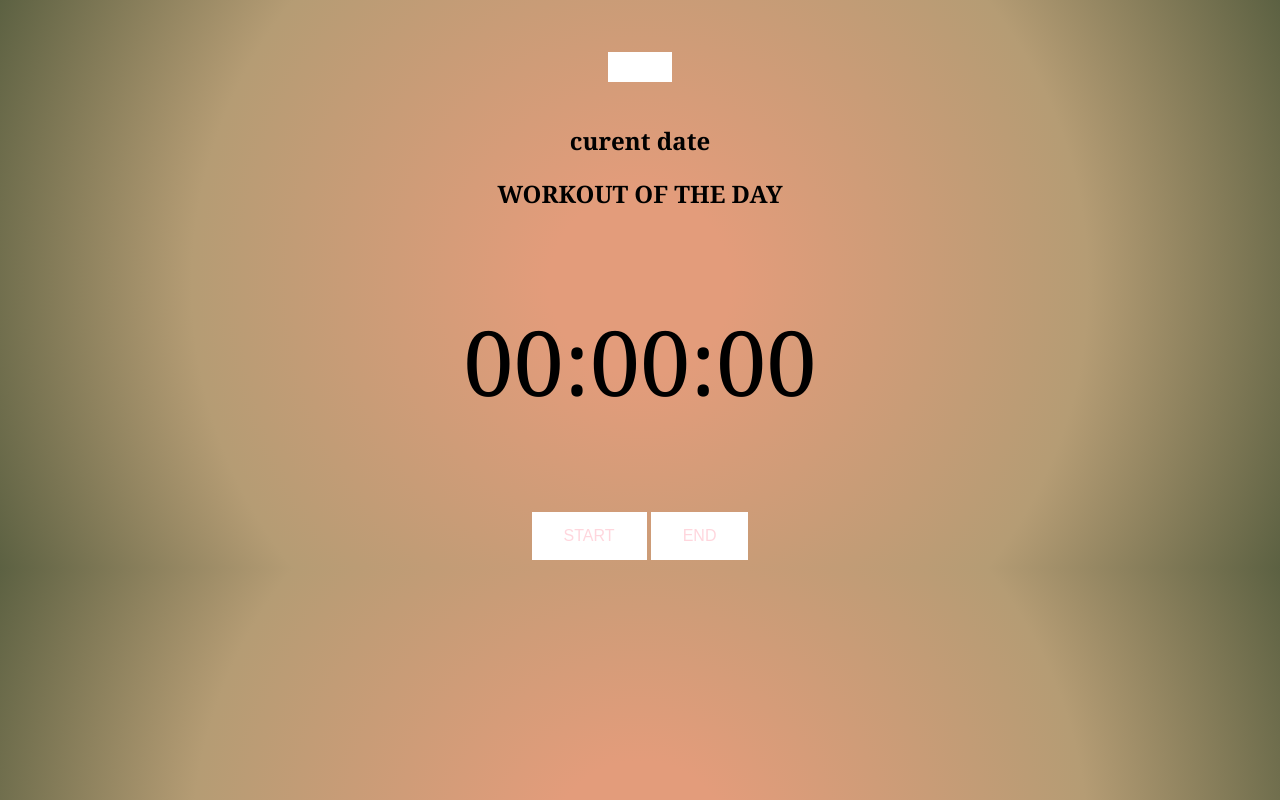
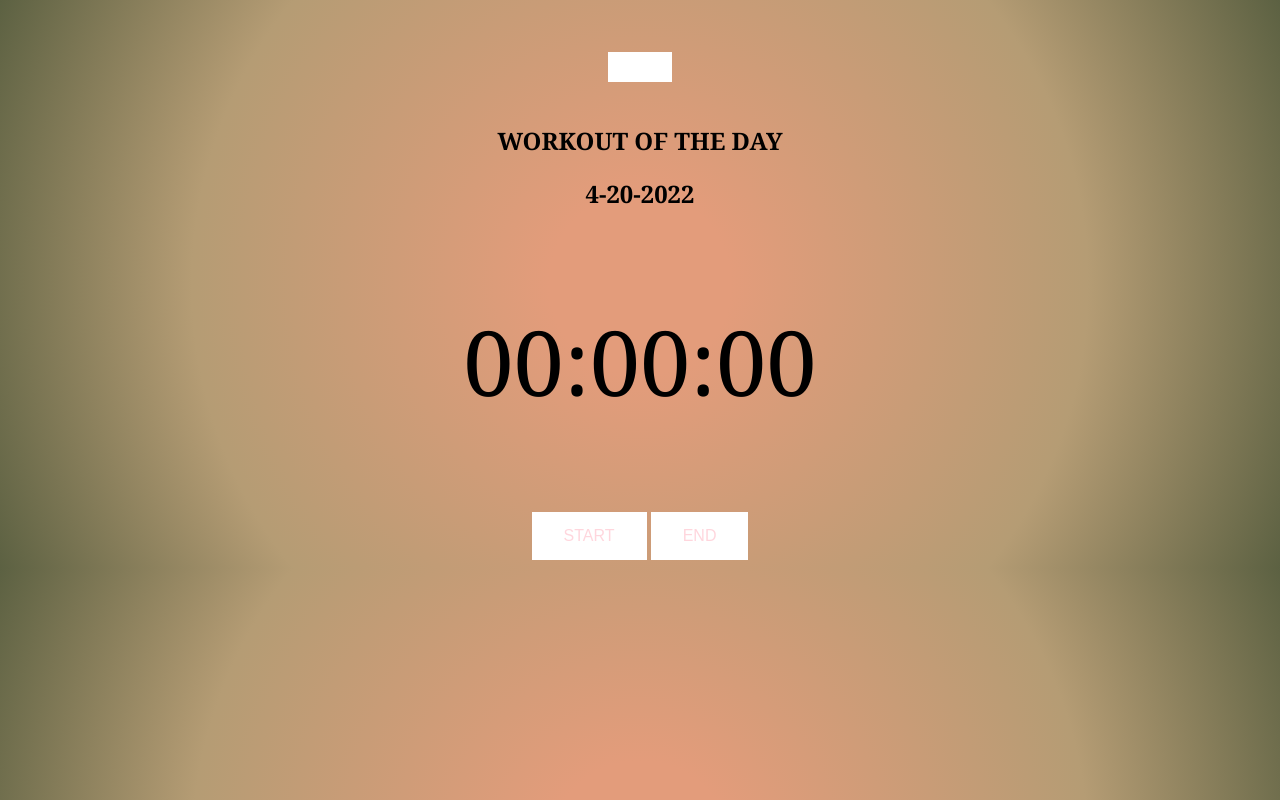
Before and after one commit to david-wenzel/JS-WOD-APP, a plain HTML site: page index.html in a window 1280 px wide. Drawn offline with Linux system fonts and the light colour scheme; no server answers.

Commit message:
reformat date and header

```diff
--- a/index.html
+++ b/index.html
@@ -15,8 +15,8 @@
     </section>
     <section class="workout">
         <img src="" alt="" class="logo">
-        <h2 class="currentDate">curent date</h2>
         <h1 class="header">WORKOUT OF THE DAY</h1>
+        <h2 id="currentDate">curent date</h2>
         <div id="wod">
         </div>
         <div class="stopwatch">
```
